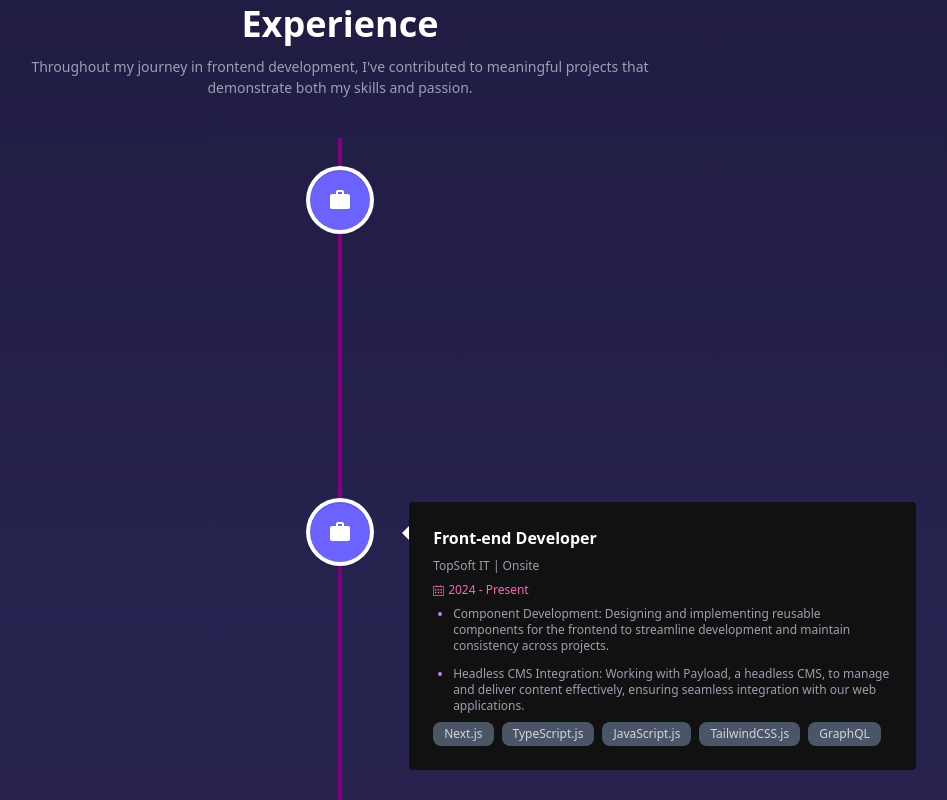
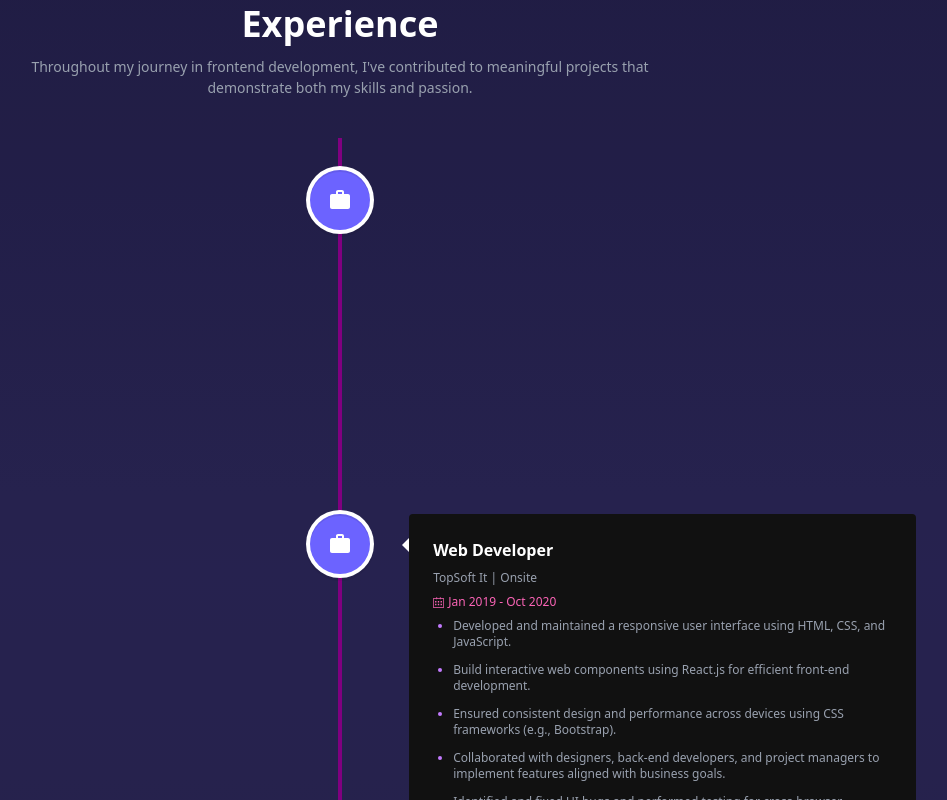
Before and after one commit to rejaulvoice18/rejaul-karim-portfolio, a React (Vite) app: page / in a window 1280 px wide. Shown: the part 2000-2800 px from the top of the page, without its empty margins (300-1247 px from the left). Built offline with nearby package versions, Linux system fonts and the light colour scheme.

Commit message:
Updated Experience Sections Data

```diff
--- a/src/components/ExperienceTimeline.jsx
+++ b/src/components/ExperienceTimeline.jsx
@@ -1,17 +1,91 @@
 import React from 'react';
 import { VerticalTimeline, VerticalTimelineElement } from 'react-vertical-timeline-component';
 import 'react-vertical-timeline-component/style.min.css';
-import WorkIcon from '@mui/icons-material/Work';
 import { MdWork } from 'react-icons/md';
 import { SlCalender } from 'react-icons/sl';
 
 
-
 const ExperienceTimeline = () => {
+    const experienc = [
+        {
+            id : '01',
+            designation: 'Front-end Developer',
+            institute: 'TopSoft It | Onsite',
+            time: 'Aug 2024 - May 2025',
+            description: [
+                'Developed and maintained responsive user interfaces using React.js and Next.js, ensuring high performance and user experience',
+                'Implemented server-side logic and APIs with Node.js and Express.js to integrate with MongoDB database',
+                'Collaborated with design and back-end teams to translate UI/UX wireframes into clean, maintainable JavaScript code.'
+            ],
+            skills: ['React.js', 'JavaScript', 'Tailwind CSS', 'Next.js', 'MongoDB', 'TypeScript']
+        },
+        {
+            id : '02',
+            designation: 'Web Developer',
+            institute: 'TopSoft It | Onsite',
+            time: 'Jan 2019 - Oct 2020',
+            description: [
+                'Developed and maintained a responsive user interface using HTML, CSS, and JavaScript.',
+                'Build interactive web components using React.js for efficient front-end development.',
+                'Ensured consistent design and performance across devices using CSS frameworks (e.g., Bootstrap).',
+                'Collaborated with designers, back-end developers, and project managers to implement features aligned with business goals.',
+                'Identified and fixed UI bugs and performed testing for cross-browser compatibility.',
+                'Used Git for version control and seamless team collaboration.',
+                'Stayed current with emerging front-end tools and industry best practices.'
+            ],
+            skills: ['React.js', 'JavaScript', 'Bootstrap', 'Next.js', 'MongoDB']
+        },
+        {
+            id : '03',
+            designation: 'Lecturer (ICT)',
+            institute: 'Ideal Academy | Onsite',
+            time: 'Jan 2018 - Dec 2018',
+            description: [
+                'Applied knowledge to students and assist students with the learning Process.',
+                'Evaluation on Data Communication and Network, Surveillance Security System, Programming Essential, Graphics Design, Web Development, Computer Application, Object Oriented Programming, Database Management System',
+                'IT Support.',
+                'Lab Work and Supervising several student projects.',
+                'Maintain Weekly programming contest.'
+            ],
+            skills: ['NA']
+        }
+    ]
     return (
         <div className='py-10'>
             <VerticalTimeline lineColor="purple">
-                <VerticalTimelineElement
+                {
+                    experienc.map((singleItem => (
+                        <VerticalTimelineElement
+                            key={singleItem.id}
+                            className="vertical-timeline-element--work"
+                            icon={<MdWork />}
+                            iconStyle={{ background: '#6c63ff', color: '#fff' }}
+                            contentStyle={{ background: '#111111', color: '#fff', border: '#374151', boxShadow: 'none' }}
+                        >
+                            <div className='space-y-2'>
+                                <h3 className="font-bold text-white">{singleItem.designation}</h3>
+                                <h4 className="text-xs text-gray-400">{singleItem.institute}</h4>
+                                <div className='flex items-center gap-1 text-pink-400'>
+                                    <SlCalender size={11} /> <span className='text-xs text-pink-400'>{singleItem.time}</span>
+                                </div>
+                                <ul className="text-xs text-gray-400 list-disc marker:text-purple-400 ml-5 space-y-3">
+                                    {singleItem.description.map((item, idx) => (
+                                        <li key={idx}>{item}</li>
+                                    ))}
+                                </ul>
+                                <div className="flex flex-wrap gap-2 mt-2">
+                                    <span className="badge bg-gray-600 text-gray-300 text-xs border-0">Next.js</span>
+                                    <span className="badge bg-gray-600 text-gray-300 text-xs border-0">TypeScript.js</span>
+                                    <span className="badge bg-gray-600 text-gray-300 text-xs border-0">JavaScript.js</span>
+                                    <span className="badge bg-gray-600 text-gray-300 text-xs border-0">TailwindCSS.js</span>
+                                    <span className="badge bg-gray-600 text-gray-300 text-xs border-0">GraphQL</span>
+                                </div>
+                            </div>
+                        </VerticalTimelineElement>
+                    )))
+                }
+
+                {/* <VerticalTimelineElement
                     className="vertical-timeline-element--work"
                     icon={<MdWork />}
                     iconStyle={{ background: '#6c63ff', color: '#fff' }}
@@ -94,35 +168,7 @@ const ExperienceTimeline = () => {
                             <span className="badge bg-gray-600 text-gray-300 text-xs border-0">GraphQL</span>
                         </div>
                     </div>
-                </VerticalTimelineElement>
-                <VerticalTimelineElement
-                    className="vertical-timeline-element--work"
-                    icon={<MdWork />}
-                    iconStyle={{ background: '#6c63ff', color: '#fff' }}
-                    contentStyle={{ background: '#111111', color: '#fff', border: '#374151', boxShadow: 'none' }}
-                >
-                    <div className='space-y-2'>
-                        <h3 className="font-bold text-white">Front-end Developer</h3>
-                        <h4 className="text-xs text-gray-400">TopSoft IT | Onsite</h4>
-                        <div className='flex items-center gap-1 text-pink-400'>
-                            <SlCalender size={11} /> <span className='text-xs text-pink-400'>2024 - Present</span>
-                        </div>
-                        <ul className="text-xs text-gray-400 list-disc marker:text-purple-400 ml-5 space-y-3">
-                            <li>Component Development: Designing and implementing reusable components for the
-                                frontend to streamline development and maintain consistency across projects.</li>
-                            <li>Headless CMS Integration: Working with Payload, a headless CMS, to manage
-                                and deliver content effectively, ensuring seamless integration with our
-                                web applications.</li>
-                        </ul>
-                        <div className="flex flex-wrap gap-2 mt-2">
-                            <span className="badge bg-gray-600 text-gray-300 text-xs border-0">Next.js</span>
-                            <span className="badge bg-gray-600 text-gray-300 text-xs border-0">TypeScript.js</span>
-                            <span className="badge bg-gray-600 text-gray-300 text-xs border-0">JavaScript.js</span>
-                            <span className="badge bg-gray-600 text-gray-300 text-xs border-0">TailwindCSS.js</span>
-                            <span className="badge bg-gray-600 text-gray-300 text-xs border-0">GraphQL</span>
-                        </div>
-                    </div>
-                </VerticalTimelineElement>
+                </VerticalTimelineElement> */}
 
             </VerticalTimeline>
 
--- a/src/components/NavBar.jsx
+++ b/src/components/NavBar.jsx
@@ -14,7 +14,7 @@ const NavBar = () => {
         <>
             <div className="fixed top-0 left-0 w-full z-50">
                 {/* This wraps and centers the navbar content */}
-                <div className="navbar max-w-screen-xl mx-auto w-full px-4 bg-black/20 backdrop-blur-md text-white" style={{ borderRadius: '0 0 10px 10px' }}>
+                <div className="navbar max-w-screen-xl mx-auto w-full px-4 bg-black/20 backdrop-blur-md text-white shadow-md" style={{ borderRadius: '0 0 10px 10px' }}>
                     <div className="navbar-start">
                         <a className="btn btn-ghost text-xl">Rejaul Karim</a>
                     </div>
--- a/src/pages/Home/Animate/Animate.jsx
+++ /dev/null
@@ -1,21 +0,0 @@
-import BackgroundAnimation from "../../../components/BackgroundAnimation";
-// import BubbleBackground from "./BubbleBackground";
-
-const Animate = () => {
-  return (
-    <section className="relative min-h-screen flex items-center justify-center bg-gradient-to-b from-white to-slate-100">
-     <BackgroundAnimation />
-      <div className="z-10 text-center">
-        <h1 className="text-4xl font-bold">Hi, I'm Rejaul 👋</h1>
-        <p className="mt-4 text-lg text-gray-700">Frontend Developer | React Enthusiast</p>
-        {/* Buttons */}
-        <div className="mt-6 flex flex-col sm:flex-row gap-4 justify-center">
-          <button className="bg-blue-600 text-white px-6 py-3 rounded-md hover:bg-blue-700 transition">View My Work</button>
-          <button className="bg-gray-200 text-gray-800 px-6 py-3 rounded-md hover:bg-gray-300 transition">Get In Touch</button>
-        </div>
-      </div>
-    </section>
-  );
-};
-
-export default Animate;
--- a/src/pages/Home/Hero/Hero.jsx
+++ b/src/pages/Home/Hero/Hero.jsx
@@ -17,7 +17,7 @@ const Hero = () => {
                         </h6>
                     </div>
                     <h1 className='text-4xl md:text-6xl text-white font-bold'>Front-end Developer</h1>
-                    <p className='text-gray-400 w-5/6 md:w-2/5'>I build interactive, visually polished web experiences using React,
+                    <p className='text-gray-400 w-5/6 md:w-2/5'>I build interactive, visually polished web experiences using React, JavaScript,
                         TypeScript, and modern frontend frameworks — blending clean design with efficient
                         code to deliver fast, user-friendly interfaces.</p>
                     <div className='flex flex-wrap justify-center items-center gap-3 md:gap-8 px-2 md:px-0'>
```
Also changed, not shown: src/pages/Home/Heo/Heo.jsx (deleted, +0 -45 lines), src/pages/Home/Home/Home.jsx (+0 -7 lines).
